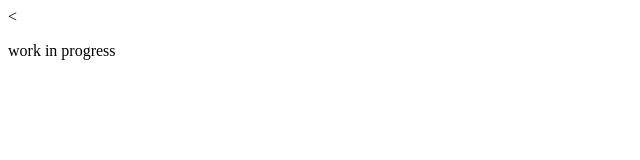
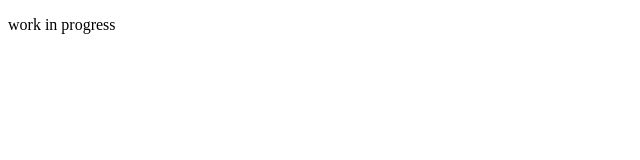
Before and after one commit to rohanchavan94/rohanchavan94.github.io, a plain HTML site: page index.html in a window 1280 px wide. Shown: the whole page, without its empty margins (0-640 px from the left). Drawn offline with Linux system fonts and the light colour scheme.

Commit message:
Update index.html

```diff
--- a/index.html
+++ b/index.html
@@ -5,6 +5,6 @@
     <title>My website</title>
   </head>
   <body>
-    <<p>work in progress</p>
+    <p>work in progress</p>
   </body>
 </html>
```
